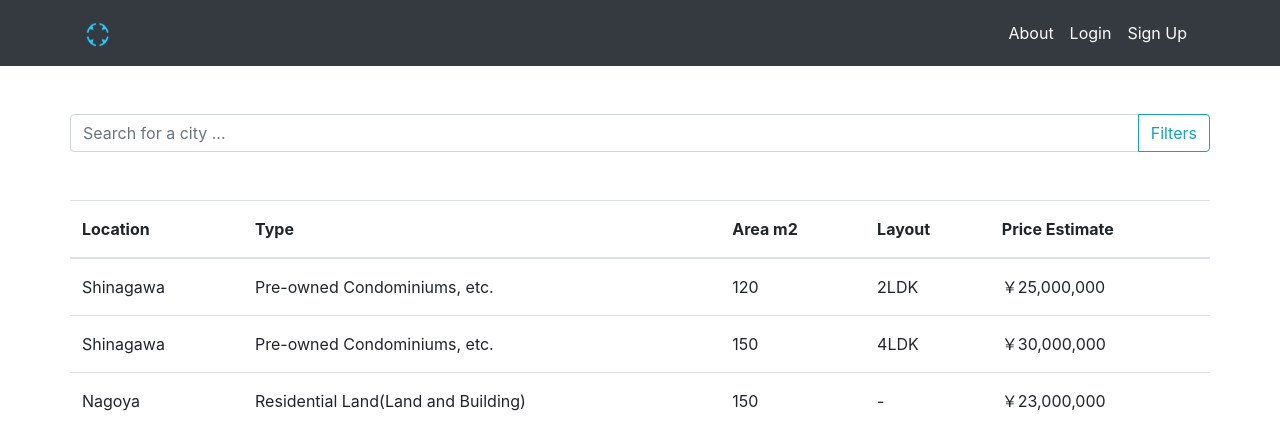
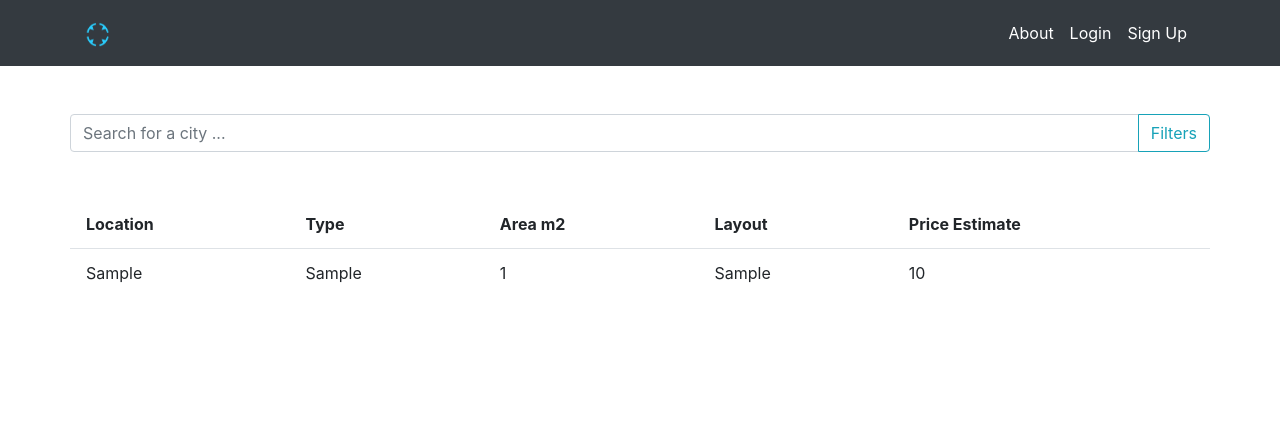
Before and after one commit to ryikeda/yosoku, a Flask app: page / in a window 1280 px wide. Shown: the top 445 px of the page. Run offline with Flask 2, Linux system fonts and the light colour scheme; tables that the repository leaves empty hold one stand-in row (values such as "Sample post"); parts of the project's set-up code (start-up, migrations or seed data) failed here and were passed over; some libraries are stand-ins or nearby versions.

Commit message:
created table to display search results

```diff
--- a/app.py
+++ b/app.py
@@ -3,7 +3,7 @@ import requests
 from flask import Flask, render_template, request,jsonify, redirect, session, make_response, flash, url_for
 from flask_debugtoolbar import DebugToolbarExtension
 from flask_wtf.csrf import CSRFProtect
-from models import db, connect_db, User
+from models import db, connect_db, User, UserQuery
 from forms import SearchForm, FilterForm, SignupForm, LoginForm
 from flask import send_from_directory
 import utils
@@ -29,9 +29,12 @@ connect_db(app)
 SAMPLE_TABLE = [
   {"Location":"Shinagawa", "Type":"Pre-owned Condominiums, etc.", "Area m2":"120", "Layout":"2LDK"},
   {"Location":"Taito", "Type":"Residential Land(Land and Building)", "Area m2":"150", "Layout":""},
-  {"Location":"Shizuoka", "Type":"Residential Land(Land Onlya)", "Area m2":"180", "Layout":""}
+  {"Location":"Shizuoka", "Type":"Residential Land(Land Only)", "Area m2":"180", "Layout":""}
 ]
 
+result = UserQuery(user_id=1, location="Shizuoka", type_="Residential Land(Land Only)", area=180, layout="2LDK", price_estimate=15000000, comment="ackjac")
+db.session.add(result)
+db.session.commit()
 
 @app.route("/", methods=["GET","POST"])
 def index():
@@ -52,6 +55,14 @@ def index():
   else:
         return render_template(
             "home.html", search_form=search_form)
+
+
+@app.route("/results")
+def get_query_results():
+
+  results = UserQuery.query.filter_by(user_id=1).all()
+
+  return render_template("table.html", results=results)
 
 
 @app.route("/predict", methods=["GET","POST"])
--- a/static/css/style.css
+++ b/static/css/style.css
@@ -28,8 +28,36 @@
   top: 36.5px;
   left: 0;
   right: 0;
+  z-index: 11;
 }
 
 .nav-link{
   cursor: pointer;
 }
+
+::-webkit-scrollbar {
+  display: none;
+}
+
+#results-table {
+  overflow-y: auto;
+  height: 200px;
+}
+
+#results-table table {
+  border-collapse: collapse;
+  width: 100%;
+}
+
+#results-table th,
+#results-table td {
+  padding: 8px 16px;
+}
+
+#results-table th {
+  position: sticky;
+  top: 0;
+  background: white;
+  border: white;
+  z-index: 10;
+}
--- a/static/js/main.js
+++ b/static/js/main.js
@@ -134,7 +134,6 @@ class LogoutForm {
     });
   }
 
-
 }
 
 
@@ -245,6 +244,24 @@ class SearchForm {
 
 }
 
+class ResultsTable {
+  constructor() {
+    this.resultsTable = document.getElementById("results-table")
+    this.getTable()
+  }
+
+  async getTable() {
+
+    await axios.get(BASE_URL.concat("/results")).then((response) => {
+      this.resultsTable.innerHTML = response.data
+
+    }, (error) => {
+      console.log(error);
+    });
+  }
+
+}
+
 
 
 document.addEventListener('DOMContentLoaded', function () {
@@ -252,6 +269,6 @@ document.addEventListener('DOMContentLoaded', function () {
   new LoginForm
   new SearchForm
   new LogoutForm
-
+  new ResultsTable
 
 })
--- a/templates/home.html
+++ b/templates/home.html
@@ -29,49 +29,10 @@
       </div>
   </form>
 </div>
-<div class="row">
-  <table class="table table-hover mt-5">
-    <thead>
-      <tr>
-        <th scope="col">Location</th>
-        <th scope="col">Type</th>
-        <th scope="col">Area m2</th>
-        <th scope="col">Layout</th>
-        <th scope="col">Price Estimate</th>
-        <!-- <th scope="col">Comment</th>
-        <th scope="col">Actions</th> -->
-      </tr>
-    </thead>
-    <tbody>
-      <tr>
-        <td>Shinagawa</td>
-        <td>Pre-owned Condominiums, etc.</td>
-        <td>120</td>
-        <td>2LDK</td>
-        <td>￥25,000,000</td>
-        <!-- <td>Far away from work</td>
-        <td><a href="#"><i class="fas fa-edit"></i></a> <a href="#"><i class="fas fa-trash-alt"></i></a> </td> -->
-      </tr>
-      <tr>
-        <td>Shinagawa</td>
-        <td>Pre-owned Condominiums, etc.</td>
-        <td>150</td>
-        <td>4LDK</td>
-        <td>￥30,000,000</td>
-        <!-- <td>-</td>
-        <td><a href="#"><i class="fas fa-edit"></i></a> <a href="#"><i class="fas fa-trash-alt"></i></a> </td> -->
-      </tr>
-      <tr>
-        <td>Nagoya</td>
-        <td>Residential Land(Land and Building)</td>
-        <td>150</td>
-        <td>-</td>
-        <td>￥23,000,000</td>
-        <!-- <td></td>
-        <td><a href="#"><i class="fas fa-edit"></i></a> <a href="#"><i class="fas fa-trash-alt"></i></a> </td> -->
-      </tr>
-    </tbody>
-  </table>
+
+<div id="table-wrapper" class="mt-5">
+  <div id="results-table" class="row">
+  </div>
 </div>
 </div>
 
--- /dev/null
+++ b/templates/table.html
@@ -0,0 +1,28 @@
+<table class="table table-hover">
+  <thead>
+    <tr>
+      <th scope="col">Location</th>
+      <th scope="col">Type</th>
+      <th scope="col">Area m2</th>
+      <th scope="col">Layout</th>
+      <th scope="col">Price Estimate</th>
+      <!-- <th scope="col">Comment</th>
+      <th scope="col">Actions</th> -->
+    </tr>
+  </thead>
+
+  <tbody>
+    {% for result in results %}
+    <tr>
+      <td>{{result.location}}</td>
+      <td>{{result.type_}}</td>
+      <td>{{result.area}}</td>
+      <td>{{result.layout}}</td>
+      <td>{{result.price_estimate}}</td>
+      <!-- <td>{{result.comment}}</td> -->
+      {% endfor %}
+
+      <!-- <td><a href="#"><i class="fas fa-edit"></i></a> <a href="#"><i class="fas fa-trash-alt"></i></a> </td> -->
+    </tr>
+  </tbody>
+</table>
```
Also changed, not shown: models.py (+6 -1 lines).
